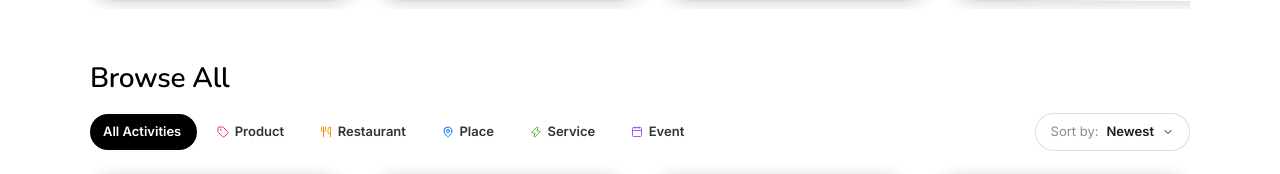
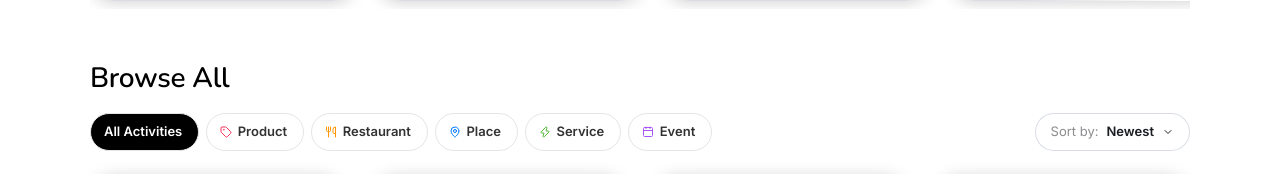
Before and after one commit to hay-ninja/bruinfun, a Next.js app: page / in a window 1280 px wide. Shown: the part 1221-1395 px from the top of the page. Built offline with nearby package versions, Linux system fonts and the light colour scheme.

Commit message:
fix: fixed border on browse all pills

```diff
--- a/components/browse-all.tsx
+++ b/components/browse-all.tsx
@@ -82,7 +82,7 @@ export default function BrowseAll({ activities }: BrowseAllProps) {
                 <button
                   key={f.label}
                   onClick={() => handleFilter(f.category)}
-                  className={`flex items-center gap-[5.5px] pl-[13px] pr-[16px] py-[8px] rounded-full text-[13px] font-semibold transition-colors ${
+                  className={`flex items-center gap-[5.5px] pl-[13px] pr-[16px] py-[8px] border border-[rgba(122, 122, 122, 0.88)] rounded-full text-[13px] font-semibold transition-colors ${
                     isActive
                       ? 'bg-black text-white'
                       : 'bg-[rgba(255,255,255,0.5)] text-[#323232]'
```
